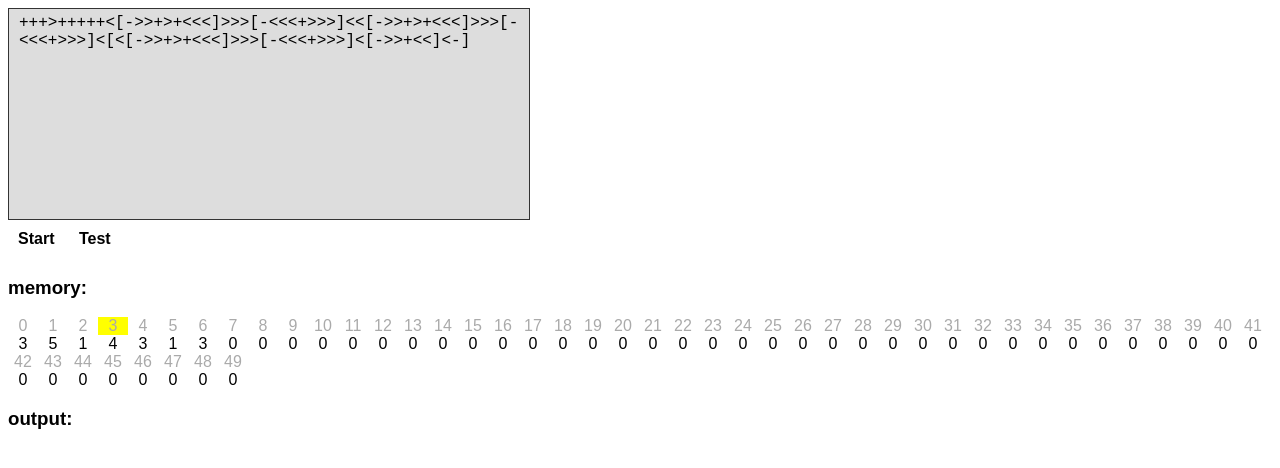
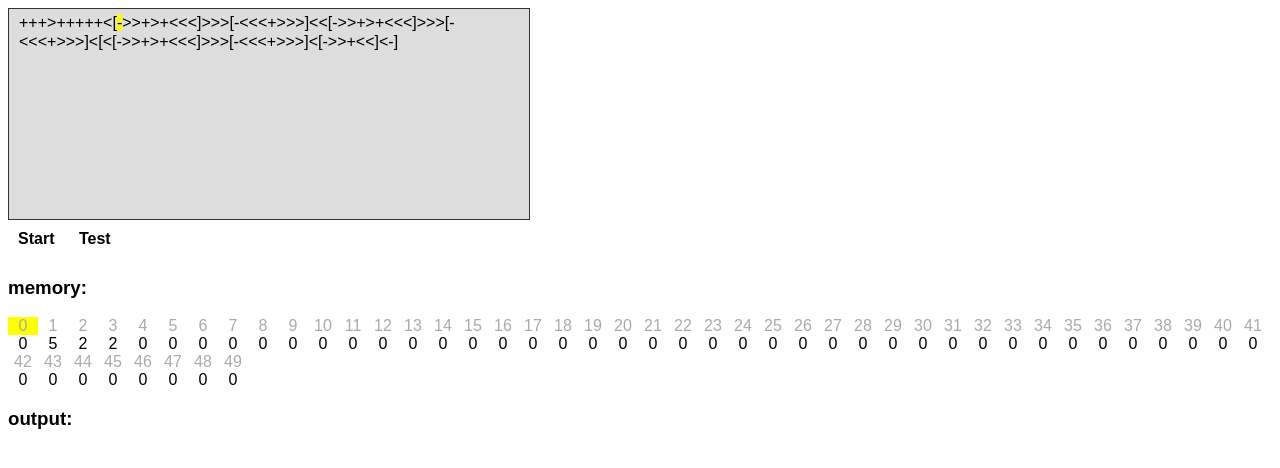
Before and after one commit to blrop/brainfuck-interpreter, a plain HTML site: page index.html in a window 1280 px wide. Both pictures are taken after a click on the element "Start". Drawn offline with Linux system fonts and the light colour scheme.

Commit message:
added code current position showing

```diff
--- a/index.html
+++ b/index.html
@@ -11,7 +11,12 @@
 <body>
     <div id="code">
         <textarea class="js-code" v-model="code" v-if="!running"></textarea>
-        <div v-else class="js-code-readonly">{{ code }}</div>
+        <div v-else class="js-code-readonly" >
+            <span v-for="(item, index) in code">
+                <span v-if="index == selected" class="selected">{{ item }}</span>
+                <span v-else>{{ item }}</span>
+            </span>
+        </div>
     </div>
     <span id="start" class="button">Start</span>
     <span id="test" class="button">Test</span>
--- a/js/script.js
+++ b/js/script.js
@@ -26,7 +26,8 @@ $(function() {
         el: '#code',
         data: {
             code: '+++>+++++<[->>+>+<<<]>>>[-<<<+>>>]<<[->>+>+<<<]>>>[-<<<+>>>]<[<[->>+>+<<<]>>>[-<<<+>>>]<[->>+<<]<-]',
-            running: false
+            running: false,
+            selected: 0
         }
     });
 
@@ -51,12 +52,13 @@ $(function() {
         var intervalId = setInterval(function() {
             if (!item.done) {
                 item = iterator.next();
+                vCode.selected = item.value;
                 vMemory.selected = memoryPointer;
             } else {
                 clearInterval(intervalId);
                 vCode.running = false;
             }
-        }, 10);
+        }, 100);
     });
 
     $('#test').click(function() {
```
